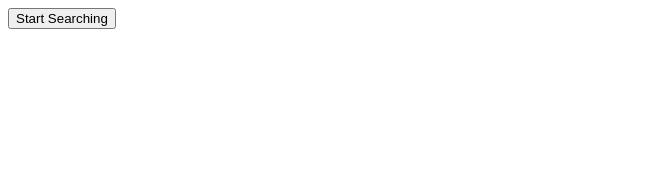
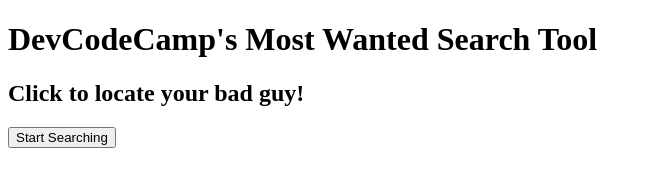
Before and after one commit to dpotts1616/MostWanted-git, a plain HTML site: page index.html in a window 1280 px wide. Shown: the whole page, without its empty margins (0-651 px from the left). Drawn offline with Linux system fonts and the light colour scheme.

Commit message:
added minor html headers

```diff
--- a/index.html
+++ b/index.html
@@ -5,6 +5,9 @@
     <title>devCodeCamp &middot; Most Wanted</title>
   </head>
   <body>
+    <h1>DevCodeCamp's Most Wanted Search Tool</h1>
+    <h2>Click to locate your bad guy!</h2>
+
     <button onclick="app(data)">Start Searching</button>
     <script src="data.js"></script>
     <script src="app.js"></script>
```
